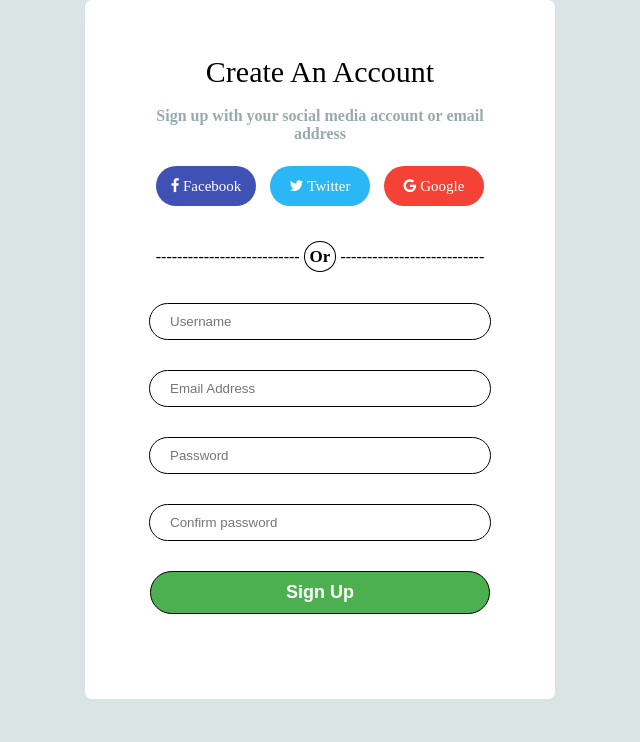
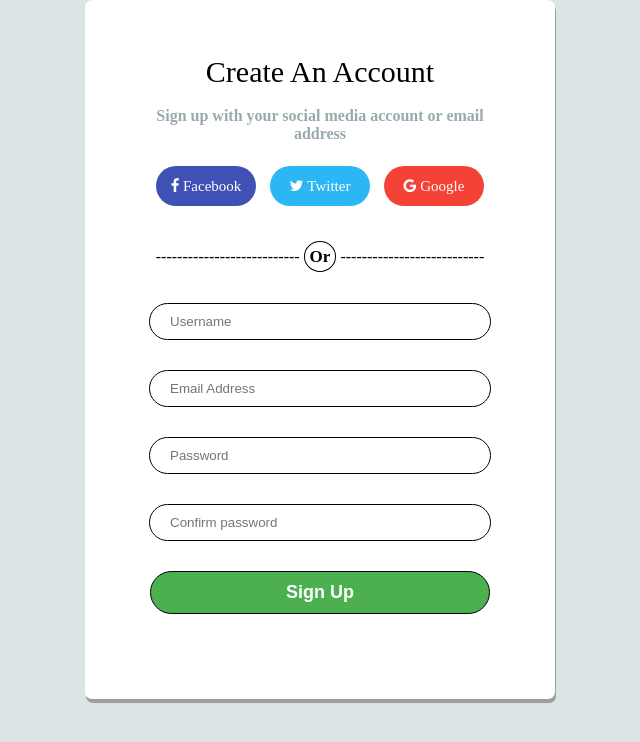
Before and after one commit to KhadizaChowdhury/Assignment_2, a plain HTML site: page index.html in a window 1280 px wide. Shown: the whole page, without its empty margins (320-960 px from the left). Drawn offline with Linux system fonts and the light colour scheme.

Commit message:
Update style.css

```diff
--- a/style.css
+++ b/style.css
@@ -92,6 +92,7 @@ input:focus{
 }
 .form-box{
 	width: 350px;
+        box-shadow: 1px 4px #9e9e9e;
 	margin: auto;
 	background-color: white;
 	border-radius: 7px;
```
